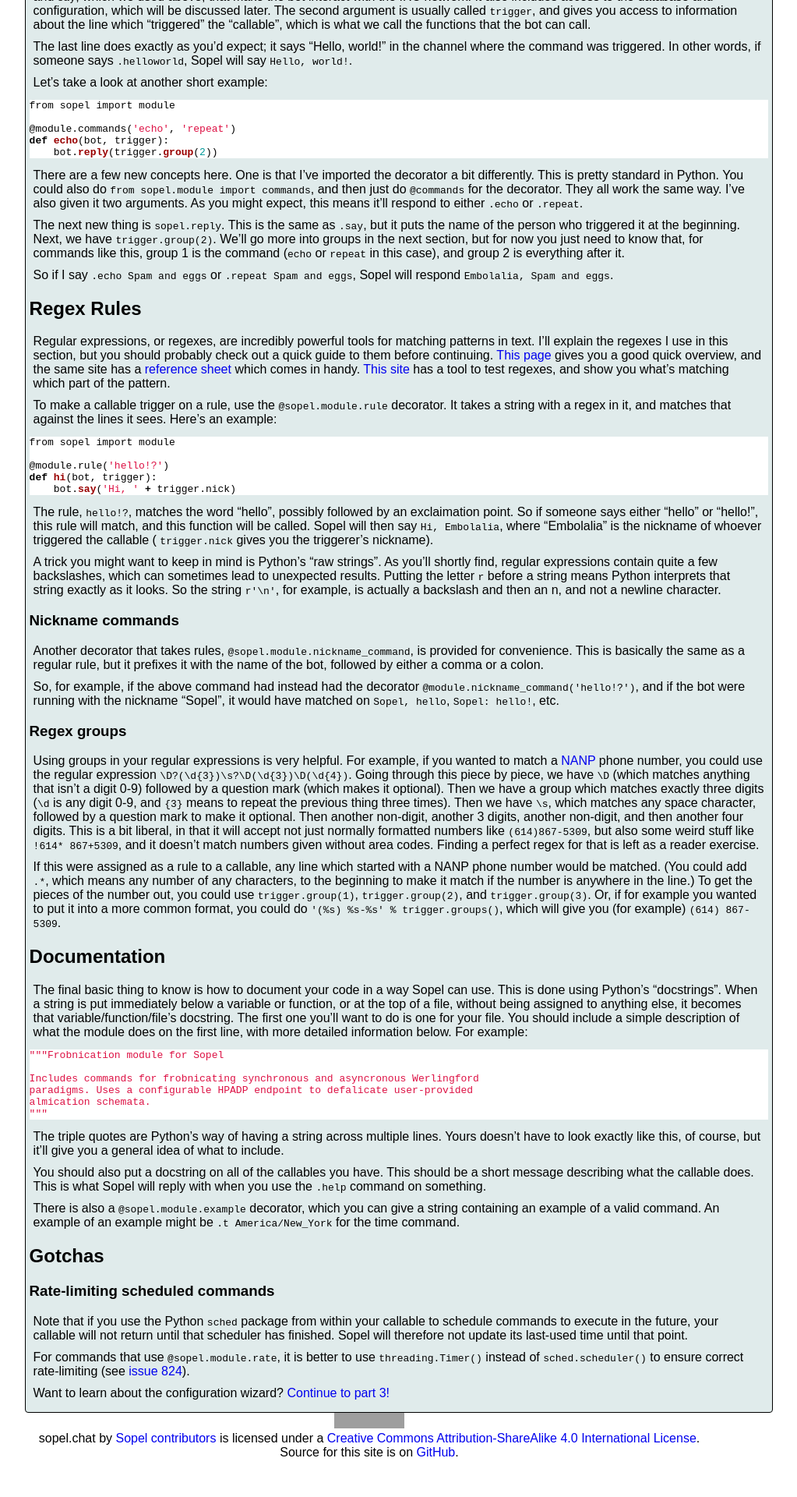
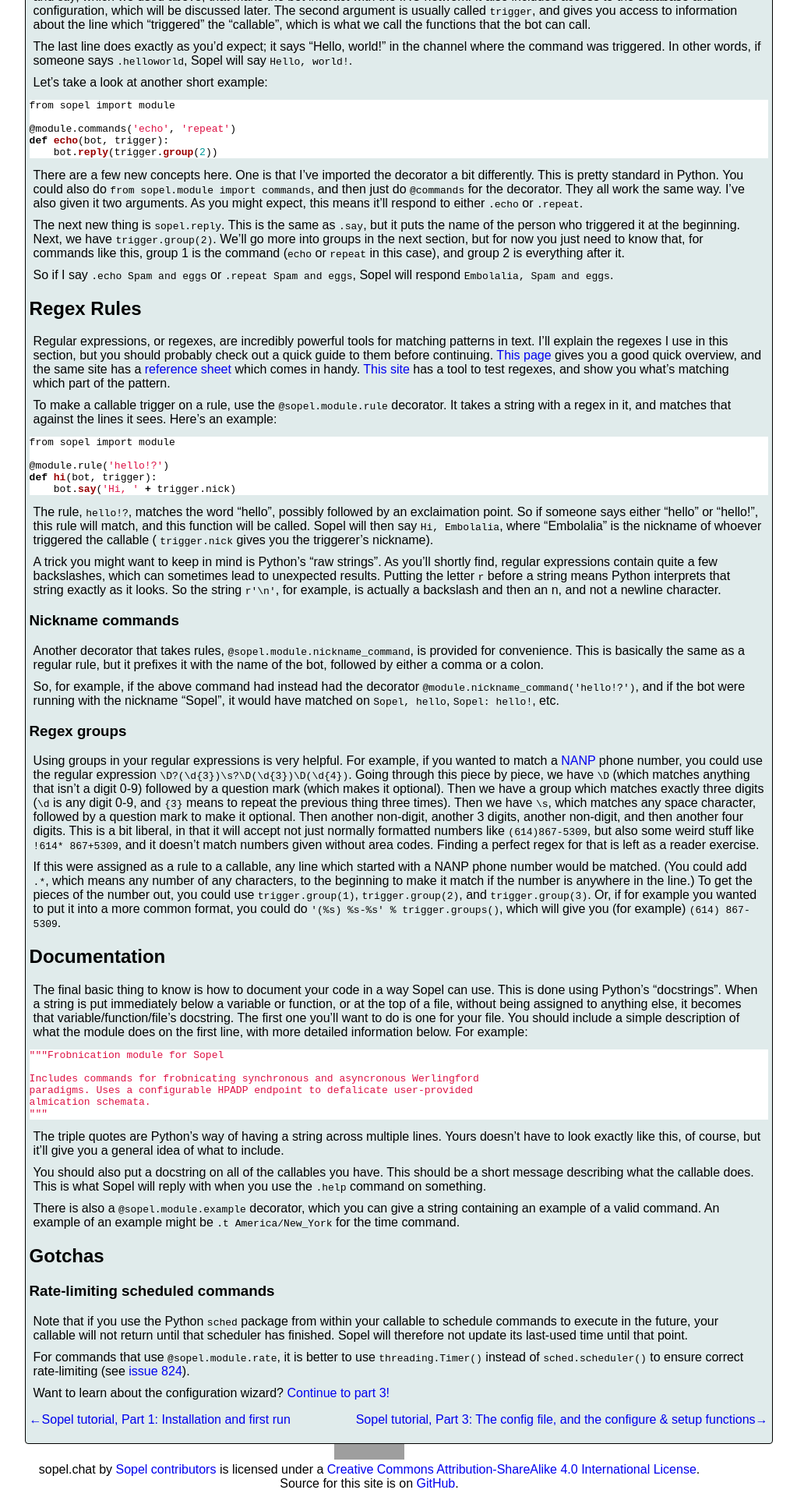
Before and after one commit to sopel-irc/sopel.chat, a Jekyll site: the page built from _tutorials/part-2-writing-modules.md, in a window 1280 px wide. Shown: the part 683-2603 px from the top of the page at 78% size, without its empty margins (166-1189 px from the left). Built offline with Jekyll 4.4.1, drawn with Linux system fonts in a browser that asks for light colours; some web fonts are replaced; Markdown is read by kramdown in place of the engine named in the settings; before the commit the page ends 2563 px from its top, so only the background shows below that; grey boxes are pictures that could not be loaded.

Commit message:
Implemented previous/next links in tutorials
Hopefully this doesn't break down when more of the wiki articles are
imported, but for now it works pretty well.

```diff
--- a/_config.yml
+++ b/_config.yml
@@ -20,3 +20,7 @@
     values:
       layout: article
       permalink: /tutorials/:name/
+  - scope:
+      path: "_*/index.*"
+    values:
+      is_index: true
--- a/_layouts/article.html
+++ b/_layouts/article.html
@@ -8,5 +8,36 @@
     <p>It might be a little outdated and/or have a broken layout.</p>
     <p>Your help fixing any errors is appreciated! <a href="https://github.com/sopel-irc/sopel-website/edit/wiki-migration/{{ page.path }}">Edit this page</a></p>
   </aside>
-  {% endif %}{{ content }}
-</article>
+  {% endif %}{{ content }}{% if page.collection %}
+    {% unless page.is_index %}
+      {% assign list = site[page.collection] | where_exp: "item", "item.is_index != true" %}
+      {% for item in list %}
+        {% if item.title == page.title %}
+          {% unless forloop.first %}
+            {% assign prevurl = prev.url %}
+            {% assign prevtitle = prev.title %}
+          {% endunless %}
+          {% unless forloop.last %}
+            {% assign next = list[forloop.index] %}
+            {% assign nexturl = next.url %}
+            {% assign nexttitle = next.title %}
+          {% endunless %}
+        {% endif %}
+        {% assign prev = item %}
+      {% endfor %}
+  <nav>
+    <ul>
+      {% if prevurl %}
+      <li class="prevlink">
+        <a href="{{ prevurl }}">{{ prevtitle }}</a>
+      </li>
+      {% endif %}
+      {% if nexturl %}
+      <li class="nextlink">
+        <a href="{{ nexturl }}">{{ nexttitle }}</a>
+      </li>
+      {% endif %}
+    </ul>
+  </nav>
+  {% endunless %}
+{% endif %}</article>
--- a/css/style.css
+++ b/css/style.css
@@ -106,6 +106,29 @@
     background-color: #D3DEDE;
 }
 
+.content article nav ul {
+    margin: 1em 0;
+    padding: 0;
+    display: flex;
+    justify-content: space-between;
+}
+.content article nav ul li {
+    display: inline;
+    list-style: none;
+}
+.content article nav ul li.prevlink {
+    margin-right: auto;
+}
+.content article nav ul li.prevlink a:before {
+    content: "←";
+}
+.content article nav ul li.nextlink {
+    margin-left: auto;
+}
+.content article nav ul li.nextlink a:after {
+    content: "→";
+}
+
 .content article.migrated aside {
     margin: 0 1em;
     float: right;
```
